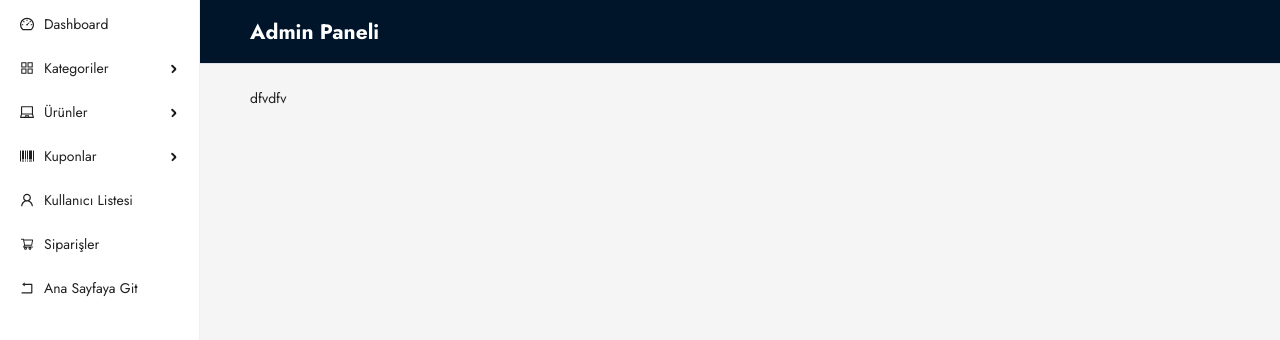
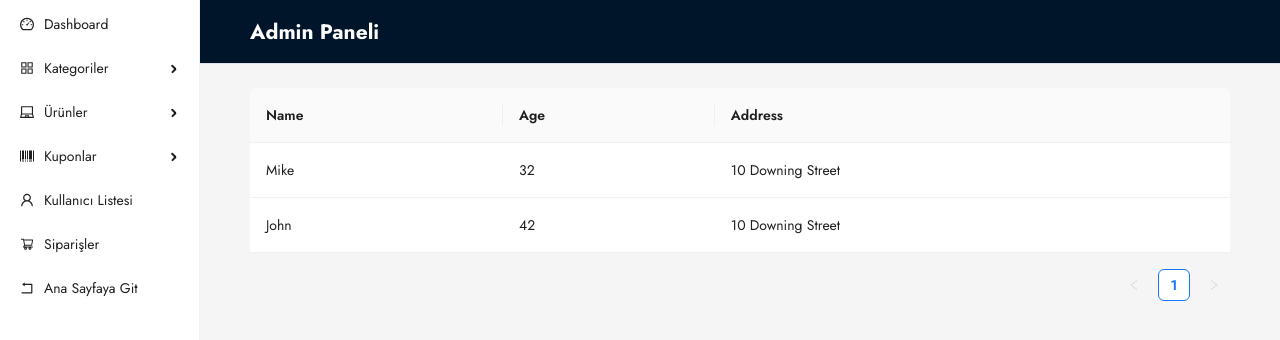
Before and after one commit to btabur/fullStackECommerce-udemy, a React (Vite) app in the folder frontend/: page /admin/users in a window 1280 px wide. Shown: the top 340 px of the page. Built offline with nearby package versions, Linux system fonts and the light colour scheme; sample sign-in values are in the browser's storage.

Commit message:
created admin user page  and get all user api

```diff
--- a/frontend/src/App.jsx
+++ b/frontend/src/App.jsx
@@ -11,6 +11,7 @@
 import BlogDetailPage from './pages/BlogDetailPage'
 import ProductDetailsPage from './pages/ProductDetailsPage'
 import './App.css'
+import AdminUserPage from './pages/admin/AdminUserPage'
 
 const App = () => {
   return (
@@ -23,6 +24,10 @@
       <Route path='/auth' element={<AuthPage/>} />
       <Route path='/product/:id' element={<ProductDetailsPage/>} />
       <Route path='/blog/:id' element={<BlogDetailPage/>} />
+      <Route path='/admin/*' >
+       <Route path='users' element={<AdminUserPage/>} />
+      </Route>
+
 
    </Routes>
   )
--- a/frontend/src/components/Auth/Login.jsx
+++ b/frontend/src/components/Auth/Login.jsx
@@ -22,7 +22,7 @@
       const handleLogin = async(e)=> {
         e.preventDefault()
         try {
-            const response = await fetch(`${apiUrl}/api/users/login`,
+            const response = await fetch(`${apiUrl}/api/auth/login`,
             {
                 method:"POST",
                 headers:{
--- a/frontend/src/components/Auth/Register.jsx
+++ b/frontend/src/components/Auth/Register.jsx
@@ -21,7 +21,7 @@
     const handleRegister = async(e)=> {
         e.preventDefault()
         try {
-            const response = await fetch(`${apiUrl}/api/users/register`,
+            const response = await fetch(`${apiUrl}/api/auth/register`,
             {
                 method:"POST",
                 headers:{
--- a/frontend/src/layouts/AdminLayout.jsx
+++ b/frontend/src/layouts/AdminLayout.jsx
@@ -167,7 +167,7 @@
             padding:"24px 50px",
             minHeight:360
            }}>
-            dfvdfv
+
            {children}
            </div>
           </Content>
--- /dev/null
+++ b/frontend/src/pages/admin/AdminUserPage.jsx
@@ -0,0 +1,42 @@
+import { Table } from 'antd';
+import React from 'react'
+
+const AdminUserPage = () => {
+    const dataSource = [
+        {
+          key: '1',
+          name: 'Mike',
+          age: 32,
+          address: '10 Downing Street',
+        },
+        {
+          key: '2',
+          name: 'John',
+          age: 42,
+          address: '10 Downing Street',
+        },
+      ];
+
+      const columns = [
+        {
+          title: 'Name',
+          dataIndex: 'name',
+          key: 'name',
+        },
+        {
+          title: 'Age',
+          dataIndex: 'age',
+          key: 'age',
+        },
+        {
+          title: 'Address',
+          dataIndex: 'address',
+          key: 'address',
+        },
+      ];
+  return (
+   <Table dataSource={dataSource} columns={columns} />
+  )
+}
+
+export default AdminUserPage
```
Also changed, not shown: 2 other files (tests, documents, lock files or other folders).
